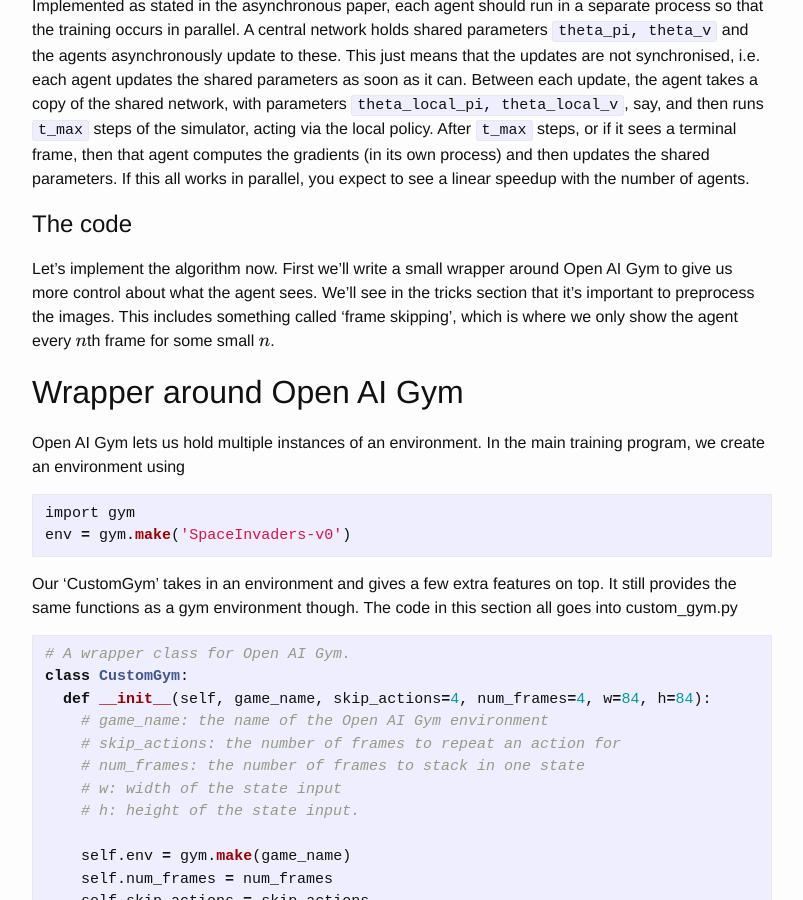
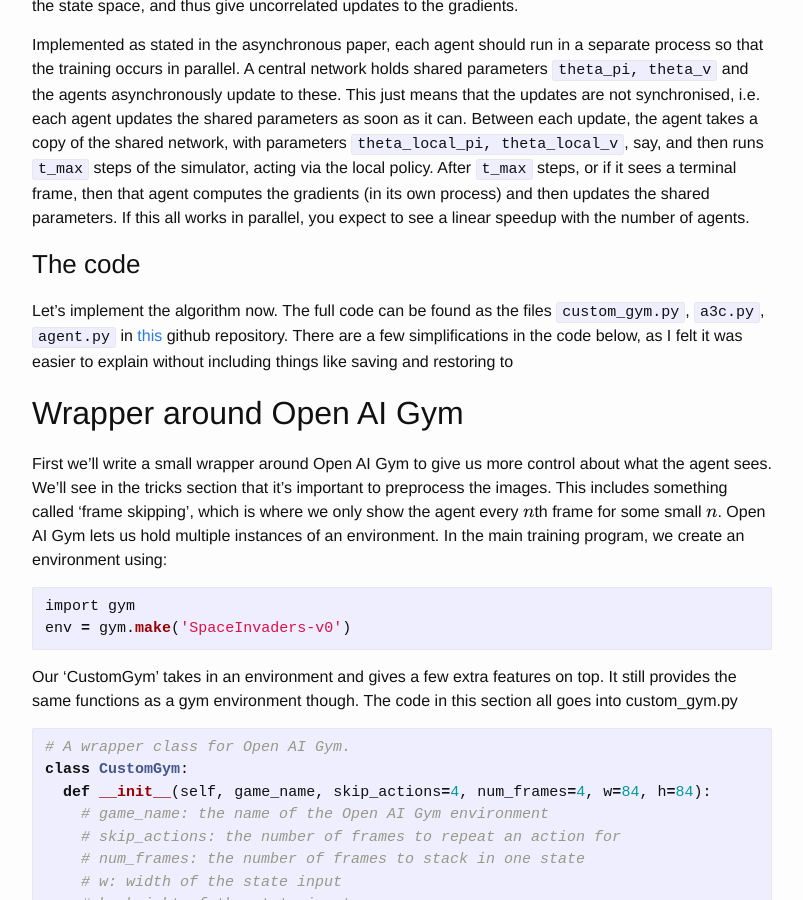
Before and after one commit to cgnicholls/cgnicholls.github.io, a Jekyll site: the page built from _posts/2017-03-27-a3c.markdown, in a window 1280 px wide and 900 px high, scrolled down 6114 px. Shown: the whole window, without its empty margins (238-1041 px from the left). Built offline with Jekyll 4.4.1, drawn with Linux system fonts in a browser that asks for light colours; formulas are drawn with MathJax 3; some of the changed text lies outside the part shown.

Commit message:
Minor edits to a3c

```diff
--- a/_posts/2017-03-27-a3c.markdown
+++ b/_posts/2017-03-27-a3c.markdown
@@ -14,7 +14,7 @@ $
 \def\grad{\nabla}
 $
 
-# Introduction #
+### Introduction ###
 I've been playing around with deep reinforcement learning for a little while,
 but have always found it hard to get the state of the art algorithms working.
 This is in part because getting any algorithm to work requires some good choices
@@ -46,7 +46,7 @@ My aim is to make the algorithm easy to understand, and also make it so that
 there are as few choices of hyperparameters and as little deep learning magic as
 possible.
 
-# The A3C algorithm #
+## The A3C algorithm ##
 As with a lot of recent progress in deep reinforcement learning, the innovations
 in the paper weren't really dramatically new algorithms, but how to force
 relatively well known algorithms to work well with a deep neural network. As I
@@ -62,7 +62,7 @@ possible. I also only focus on the discrete action case here. Perhaps I will
 write a follow up to this including the recurrent layer, as well as the
 extension to continuous action spaces.
 
-# Brief reminder of reinforcement learning #
+### Brief reminder of reinforcement learning ###
 I had an introduction to reinforcement learning and the policy gradient method
 in my first post on reinforcement learning, so it might be worth reading that
 first, but I will briefly summarise what we need here anyway.
@@ -89,7 +89,7 @@ vectors), but instead use 3d arrays. The first and second dimensions are just
 the width and height of the input image, and the third dimension is time. You
 can think of these as just being a sequence of input images.
 
-# Overview of policy gradients #
+## Overview of policy gradients ##
 
 The idea of a policy is to parametrise the conditional probability of performing
 a given action $a$ given some state $x$. That is, given a state $x$, we want to
@@ -200,7 +200,7 @@ discussed above.
 The A3C algorithm changes this estimator by replacing $R_t$ by something called
 the advantage function.
 
-### Value functions ###
+## Value functions ##
 To discuss the advantage function, we first have to define some useful value
 functions. Firstly, the state-value function $V_\pi(s)$ is defined as the
 expected sum of rewards when starting in state $s$ and following policy $\pi$.
@@ -343,13 +343,12 @@ agent computes the gradients (in its own process) and then updates the shared
 parameters. If this all works in parallel, you expect to see a linear speedup
 with the number of agents.
 
-# The code #
+### The code ###
 
-Let's implement the algorithm now. First we'll write a small wrapper around Open
-AI Gym to give us more control about what the agent sees. We'll see in the tricks section that it's important to preprocess the images. This includes something called 'frame skipping', which is where we only show the agent every $n$th frame for some small $n$.
+Let's implement the algorithm now. The full code can be found as the files `custom_gym.py`, `a3c.py`, `agent.py` in [this](https://github.com/cgnicholls/reinforcement-learning/tree/master/a3c) github repository. There are a few simplifications in the code below, as I felt it was easier to explain without including things like saving and restoring to
 
 ## Wrapper around Open AI Gym ##
-Open AI Gym lets us hold multiple instances of an environment. In the main training program, we create an environment using
+ First we'll write a small wrapper around Open AI Gym to give us more control about what the agent sees. We'll see in the tricks section that it's important to preprocess the images. This includes something called 'frame skipping', which is where we only show the agent every $n$th frame for some small $n$. Open AI Gym lets us hold multiple instances of an environment. In the main training program, we create an environment using:
 
 ~~~~python
 import gym
@@ -813,7 +812,41 @@ def evaluator(agent, env, sess, T_queue):
         sleep(1.0)
 ~~~~
 
+Finally, we import some libraries and set up the all-important hyperparameters.
+
+~~~~python
+import os
+import sys, getopt
+import threading
+import tensorflow as tf
+import numpy as np
+from time import time, sleep
+import Queue
+from custom_gym import CustomGym
+import random
+from agent import Agent
+
+# Train for this many steps
+T_MAX = 100000000
+# Use this many threads
+NUM_THREADS = 8
+# Initial learning rate for Adam
+INITIAL_LEARNING_RATE = 1e-4
+# The discount factor
+DISCOUNT_FACTOR = 0.99
+# Evaluate the agent and print out average reward every this many steps
+VERBOSE_EVERY = 40000
+# Update the parameters in each thread after this many steps in that thread
+I_ASYNC_UPDATE = 5
+# Use this global variable to exit the training loop in each thread once we've finished.
+training_finished = False
+~~~~
+
 Now just call `a3c` with the desired game name.
+
+~~~~python
+a3c(game_name='SpaceInvaders-v0')
+~~~~
 
 ## Tricks to get it to work ##
 
```
